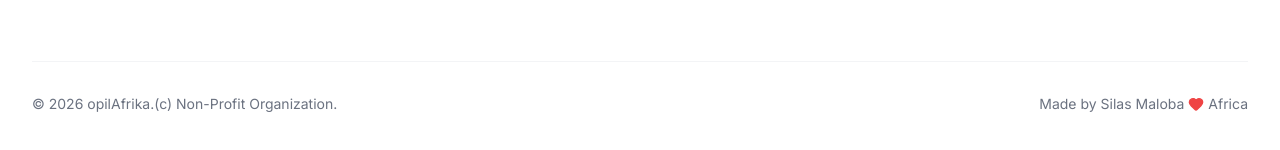
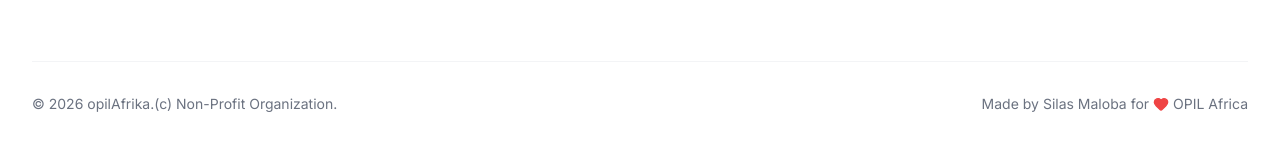
Before and after one commit to maloba20/silas-site, a plain HTML site: page index.html in a window 1280 px wide. Shown: the part 4785-4935 px from the top of the page. Drawn offline with nearby package versions, Linux system fonts and the light colour scheme.

Commit message:
Update footer text to include 'for OPIL Africa'

```diff
--- a/index.html
+++ b/index.html
@@ -403,8 +403,8 @@
         </div>
         <div class="border-t border-gray-100 pt-8 flex flex-col md:flex-row justify-between items-center gap-4">
           <p class="text-gray-500 text-sm">© 2026 opilAfrika.(c) Non-Profit Organization.</p>
-          <p class="text-gray-500 text-sm flex items-center gap-1">Made by Silas Maloba
-            <i class="w-4 h-4 text-red-500 fill-current" data-lucide="heart"></i> Africa
+          <p class="text-gray-500 text-sm flex items-center gap-1">Made by Silas Maloba for
+            <i class="w-4 h-4 text-red-500 fill-current" data-lucide="heart"></i> OPIL Africa
           </p>
         </div>
       </div>
```
